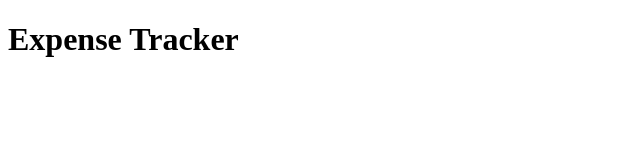
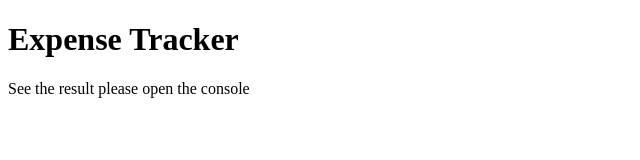
Before and after one commit to Neeraj-kumar574/Expense-Tracker, a plain HTML site: page index.html in a window 1280 px wide. Shown: the whole page, without its empty margins (0-640 px from the left). Drawn offline with Linux system fonts and the light colour scheme.

Commit message:
Update index.html

```diff
--- a/index.html
+++ b/index.html
@@ -7,6 +7,8 @@
 </head>
 <body>
     <h1>Expense Tracker</h1>
+       <p>See the result please open the console</p>
+
 
 
 <script type="module" src="./app.js"></script>
```
